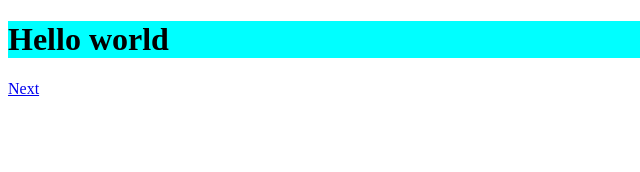
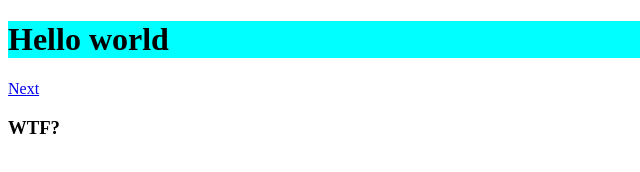
Before and after one commit to hsm23/MyFirstWebpage, a plain HTML site: page index.html in a window 1280 px wide. Shown: the full height of the page, 0-640 px from the left. Drawn offline with Linux system fonts and the light colour scheme.

Commit message:
h3 toegevoegd

```diff
--- a/index.html
+++ b/index.html
@@ -11,6 +11,7 @@
 <body>
   <h1>Hello world</h1>
   <a href="page2.html">Next</a>
+  <h3>WTF?</h3>
 </body>
 
 </html>
```
